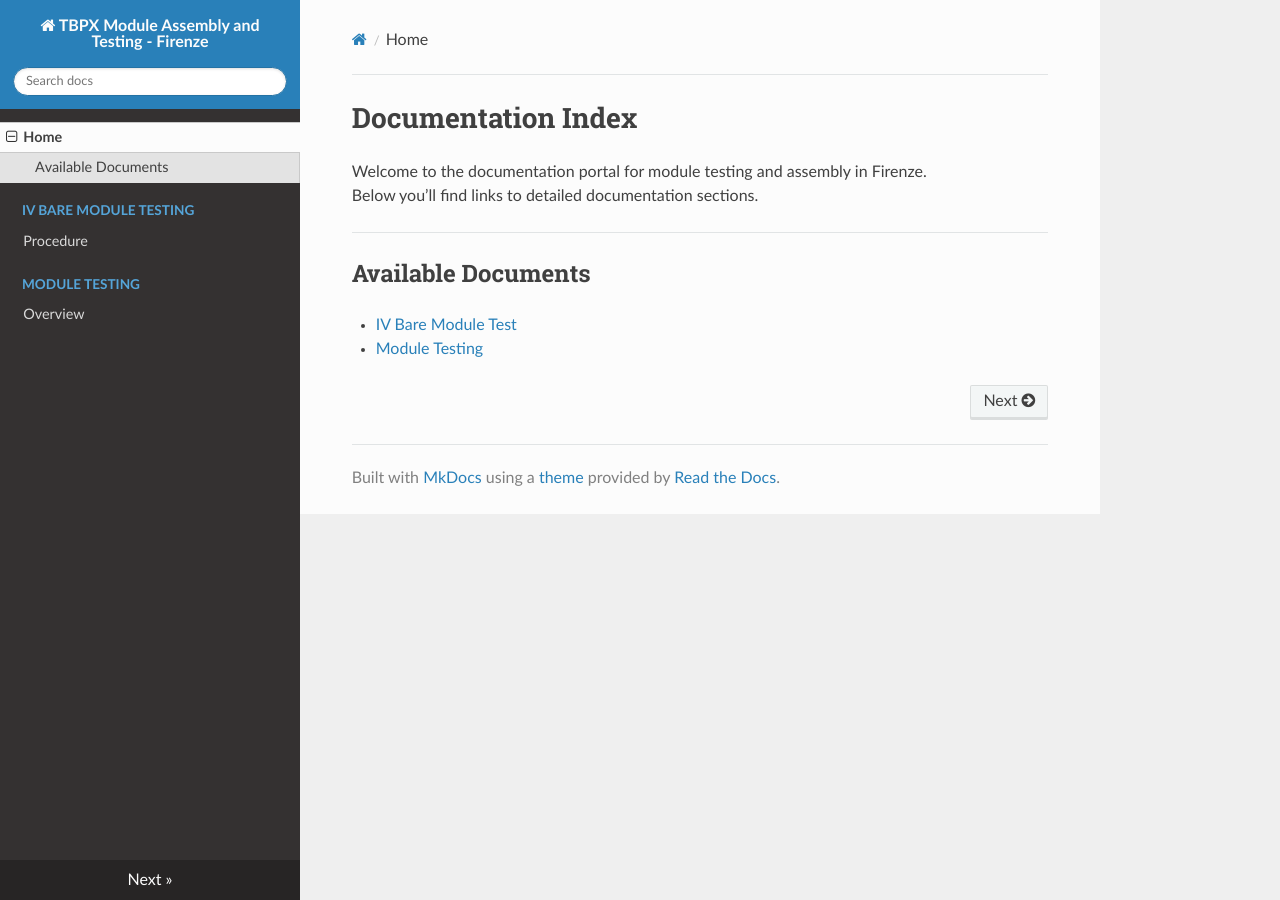
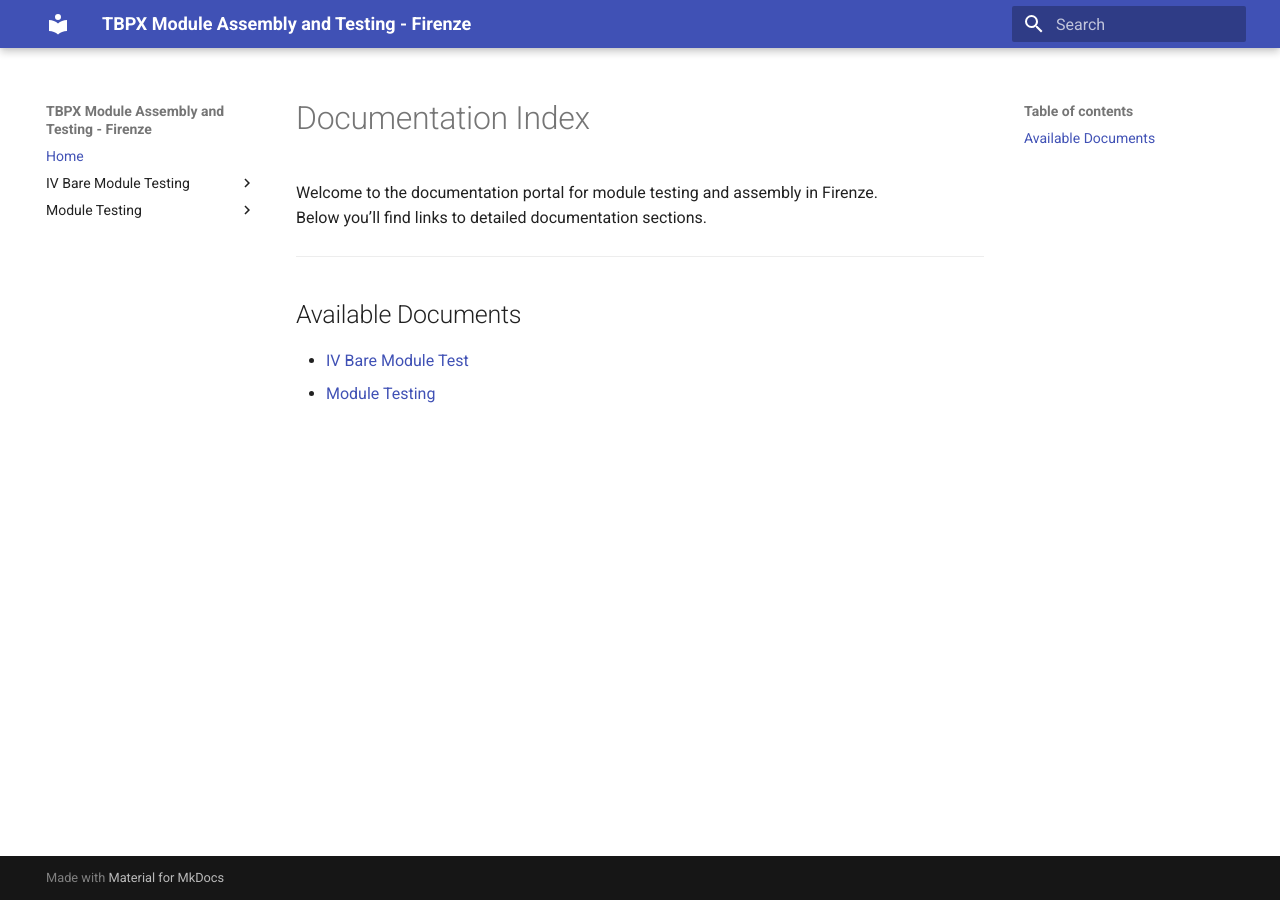
Before and after one commit to bardellig/TBPX-FI-Module-Docs, an MkDocs documentation site: the page built from docs/index.md, in a window 1280 px wide. Built offline with MkDocs 1.6.1 and Material for MkDocs 9.7.7, drawn with Linux system fonts in a browser that asks for light colours; nearby versions of some CDN libraries.

Commit message:
Push theme

```diff
--- a/mkdocs.yml
+++ b/mkdocs.yml
@@ -2,7 +2,7 @@ site_name: TBPX Module Assembly and Testing - Firenze
 site_url: https://bardellig.github.io/TBPX-FI-Module-Docs/
 use_directory_urls: false
 theme:
-  name: readthedocs  # or 'cayman' if using mkdocs-cayman
+  name: material  # or 'cayman' if using mkdocs-cayman
 nav:
   - Home: index.md
   - IV Bare Module Testing:
```
